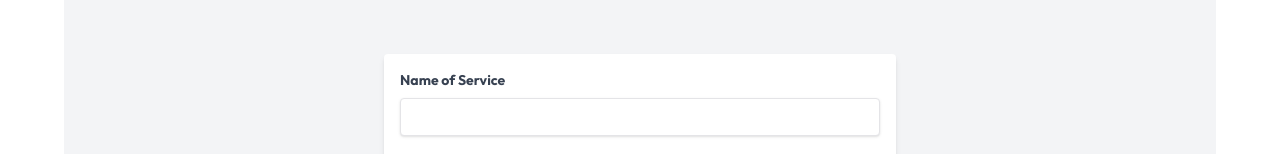
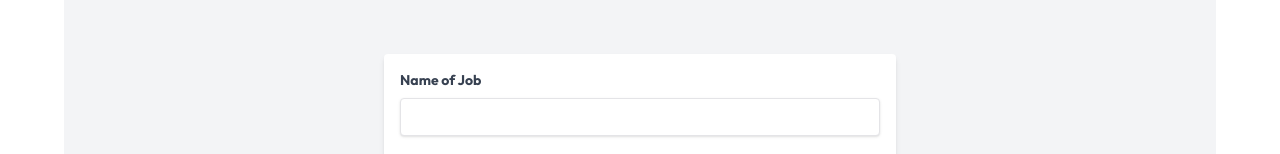
Before and after one commit to Amjedusman/home-service-web-app, a Next.js app: page /addjob in a window 1280 px wide. Shown: the part 138-292 px from the top of the page. Built offline with nearby package versions, Linux system fonts and the light colour scheme; no server answers.

Commit message:
Stable working version

```diff
--- a/app/(routes)/addjob/_components/ServiceForm.jsx
+++ b/app/(routes)/addjob/_components/ServiceForm.jsx
@@ -2,6 +2,7 @@
 import { uploadFile } from "@/lib/uploadFile";
 import React, { useRef, useState } from "react";
 import api from "@/app/_services/GlobalApi";
+import { useRouter } from "next/navigation";
 
 const categories = [
   {
@@ -31,6 +32,7 @@ const categories = [
 ];
 
 const ServiceForm = () => {
+  const router = useRouter();
   const [formData, setFormData] = useState({
     name: "",
     contactPerson: "",
@@ -77,6 +79,8 @@ const ServiceForm = () => {
 
     console.log("success");
     console.log(data);
+    router.push("/");
+
   };
 
   return (
@@ -89,7 +93,7 @@ const ServiceForm = () => {
           className="block text-gray-700 text-sm font-bold mb-2"
           htmlFor="serviceName"
         >
-          Name of Service
+          Name of Job
         </label>
         <input
           type="text"
--- a/app/(routes)/details/_components/BusinessInfo.jsx
+++ b/app/(routes)/details/_components/BusinessInfo.jsx
@@ -30,7 +30,7 @@ function BusinessInfo({business}) {
     <div className='flex flex-col gap-5 items-end'>
       <Button><Share /></Button>
       <h2 className='flex gap-2 text-xl text-primary'><User/>{business.contactPerson}</h2>
-      <h2 className='flex gap-2 text-xl text-gray-500'><Clock/>Available 8:00 AM to 10:00 PM</h2>
+      <h2 className='flex gap-2 text-xl text-gray-500'><Clock/>Available 10:00 AM to 06:30 PM</h2>
 
     </div>
     </div>
--- a/app/(routes)/service-details/_components/ServiceInfo.jsx
+++ b/app/(routes)/service-details/_components/ServiceInfo.jsx
@@ -1,5 +1,5 @@
 import { Button } from '@/components/ui/button'
-import { Calendar, Mail, MapPin, Share, User } from 'lucide-react'
+import { Calendar, Mail, MapPin, PhoneCallIcon, Share, User } from 'lucide-react'
 import Image from 'next/image'
 import React from 'react'
 
@@ -25,6 +25,8 @@ function ServiceInfo({service}) {
       text-gray-500'><MapPin/>{service.address}</h2>
       <h2 className='flex gap-2 text-lg text-gray-500'>
         <Mail/>{service?.email}</h2>
+        <h2 className='flex gap-2 text-lg text-gray-500'>
+        <PhoneCallIcon/>{service?.phoneNo}</h2>
 
     </div>
     <div className='flex flex-col gap-5 items-end'>
--- a/app/_services/GlobalApi.js
+++ b/app/_services/GlobalApi.js
@@ -258,6 +258,7 @@ const getServiceById=async (id)=>{
       about
       address
       date
+      phoneNo
       category {
         name
       }
```
Also changed, not shown: 1 other file (tests, documents, lock files or other folders).
